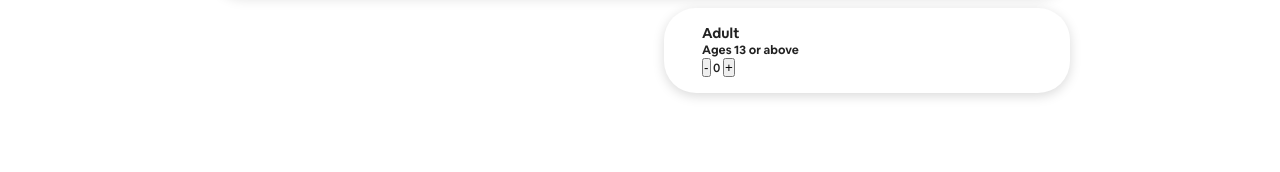
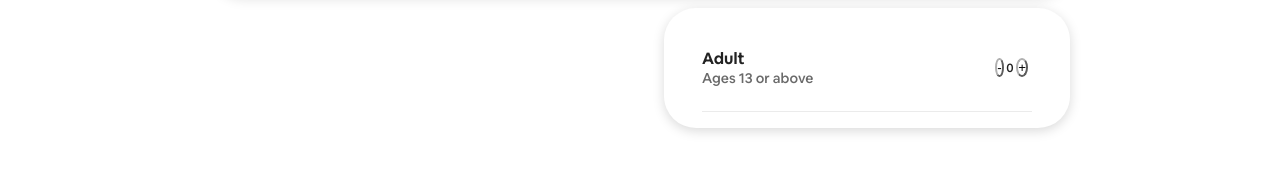
Before and after one commit to Samiraarepo/airbnb-clone, a website built with Vite: page index.html in a window 1280 px wide. Shown: the part 152-324 px from the top of the page. Built offline with nearby package versions, Linux system fonts and the light colour scheme; files whose address does not match are found by name.

Commit message:
add style to title section and button and add remove logic to dropdown

```diff
--- a/index.html
+++ b/index.html
@@ -111,19 +111,19 @@
               <div class="enter_date subtitle_color">Add dates</div>
             </div> -->
             <div class="header_divider"></div>
-            <div class="who_section active_box">
+            <div class="who_section active_box drop-show">
               <div class="who_content">
-                <div class="who_title">Who</div>
-                <div class="add_guests subtitle_color">Add guests</div>
+                <div class="who_title drop-show">Who</div>
+                <div class="add_guests subtitle_color drop-show">Add guests</div>
               <!-- who section drop down part-->
               <div id="who-dropdown" class="who-container show-dropdown">
               <div class="who-around">
                 <div class="Adult-part">
-                <div>
+                <div class="title-select">
                   <h3>Adult</h3>
-                  <h4>Ages 13 or above</h4>
+                  <span>Ages 13 or above</span>
                 </div>
-                <div>
+                <div class="button-select">
                 <button>-</button>
                 <span>0</span>
                 <button>+</button>
@@ -133,7 +133,7 @@
               </div>
               <!-- end of who section drop down part -->
               </div>
-              <div class="search_btn">
+              <div class="search_btn drop-show">
                 <button>
                   <img src="./public/images/icons8-search.svg" alt="">
                   <span class="search_content">Search</span>
--- a/src/main.ts
+++ b/src/main.ts
@@ -79,6 +79,11 @@ activeChanges(dateSection);
 /* who Drop Down logic */
 const whodropdown = document.getElementById("who-dropdown") as HTMLElement;
 whoSection?.addEventListener("click", () => {
-  console.log("man injam");
   whodropdown.classList.toggle("show-dropdown");
 });
+window.onclick = (event: MouseEvent) => {
+  const targe = event.target as HTMLElement;
+  if (!targe.matches(".drop-show")) {
+    whodropdown.classList.remove("show-dropdown");
+  }
+};
--- a/src/style.css
+++ b/src/style.css
@@ -483,7 +483,7 @@ hover searchbox
   display: none;
   padding: 1rem 2rem;
   border-radius: 2rem;
-  background-color: #fff;
+  background-color: #ffff;
   z-index: 1;
   box-shadow: 0 3px 12px 0 rgb(0 0 0 / 0.15);
   right: 0;
@@ -495,6 +495,30 @@ hover searchbox
 }
 .who-container.show-dropdown {
   display: inline-flex;
+}
+.Adult-part {
+  display: flex;
+  justify-content: space-between;
+  gap: 10px;
+  align-items: center;
+  padding: 24px 4px 24px 0;
+  border-bottom: 1px solid #ebebeb;
+}
+.title-select h3 {
+  font-size: 16px;
+  color: #222222;
+}
+.title-select span {
+  font-size: 14px;
+  color: #6a6a6a;
+}
+.button-select button {
+  border-radius: 50%;
+  cursor: pointer;
+  border-color: #b0b0b0;
+  text-align: center;
+  align-items: center;
+  background-color: #ffff;
 }
 
 /* End of who Drop Down style part */
```
